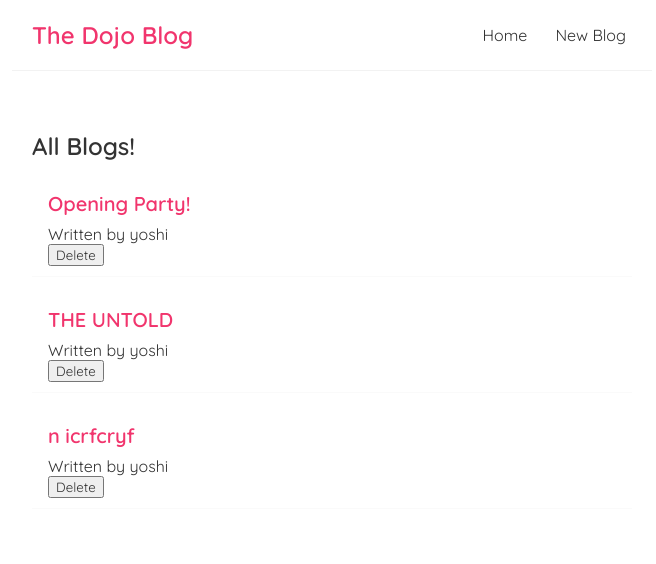
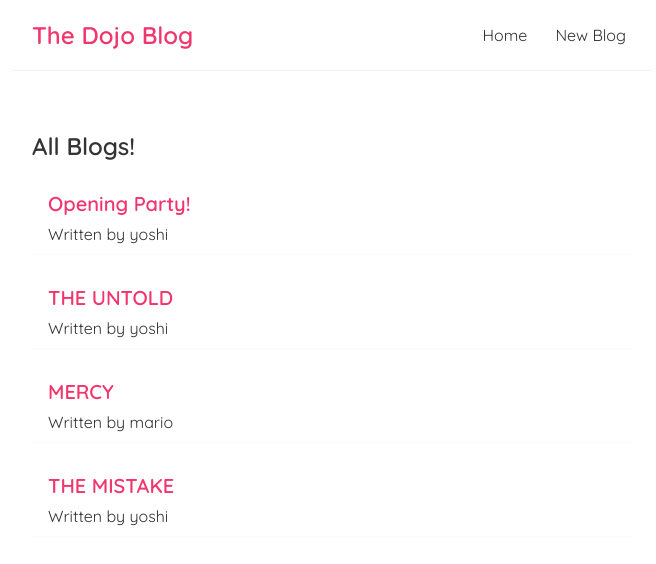
Before and after one commit to MercyAumaGabriella/blog-sample, a React (Create React App) app: page / in a window 1280 px wide. Shown: the top 564 px of the page, without its empty margins (308-964 px from the left). Built offline with nearby package versions, Linux system fonts and the light colour scheme; data requests are answered from the project's data file.

Commit message:
fifth commit - delete addition

```diff
--- a/data/db.json
+++ b/data/db.json
@@ -13,10 +13,16 @@
       "id": 3
     },
     {
-      "title": "n icrfcryf",
-      "body": "jbtftrdftyfv",
+      "title": "MERCY",
+      "body": "We almost there. let's continue with Christ. nlsahdabsiuabsdjlahnuibqwufgqwudbuiasdb,aefhileuebncybvekfblkjwdmownu",
+      "author": "mario",
+      "id": 7
+    },
+    {
+      "title": "THE MISTAKE",
+      "body": "DUIAFWGEIFHLKnfjubsfbweufhajchsei9qnsnckaisfphdwindgfajbcu pafafbauhfefhaoh9a chsfhawugfaiwfmfndbfuegfawbosnlagf8ahfbqehfoqw",
       "author": "yoshi",
-      "id": 6
+      "id": 8
     }
   ]
 }
--- a/src/BlogsDetails.js
+++ b/src/BlogsDetails.js
@@ -1,7 +1,20 @@
 import { useHistory, useParams } from "react-router-dom";
 import useFetch from "./usefetch";
+import PopUpDelete from "./popUp";
+import { useState } from "react";
 
 const BlogsDetails = () => {
+    // Show the popUp button
+    const [popUp, showPopUp] = useState(false);
+
+    const popUpFunction = () => {
+        if(popUp === false){
+            showPopUp(true);
+        } else {
+            showPopUp(false);
+        }
+
+    }
 
     // allows us to grab parameters from the urls
     const { id } = useParams();
@@ -26,6 +39,8 @@ const BlogsDetails = () => {
             {/* Loading error if any */}
             { error && <div>{error}</div> }
 
+            { popUp && <PopUpDelete /> }
+
             { blog && (
                 <article>
                     <h2>{ blog.title }</h2>
@@ -33,7 +48,7 @@ const BlogsDetails = () => {
 
                     <div>{ blog.body }</div>
 
-                    <button onClick={handleDelete}> delete </button>
+                    <button onClick={popUpFunction}> delete </button>
                 </article>
             ) }
         </div>
--- a/src/blogList.js
+++ b/src/blogList.js
@@ -13,7 +13,6 @@ const BlogList = ({ blogs, title }) => {
           <Link to = {`/blogs/${blog.id}`}>
             <h2>{blog.title}</h2>
             <p>Written by {blog.author}</p>
-            <button>Delete</button>
           </Link>
 
         </div>
--- a/src/index.css
+++ b/src/index.css
@@ -72,7 +72,7 @@
   margin: 20px 0;
 }
 
-.blog-details button {
+.blog-details button, .popUpDelete button{
   background: #f1356d;
   color: #ffff;
   border: 0;
@@ -91,7 +91,7 @@
   text-align: left;
   display: block;
 }
-.create h2 {
+.create h2, .popUpDelete h2 {
   font-size: 20px;
   color: #f1356d;
   margin-bottom: 30px;
@@ -112,3 +112,27 @@
   border-radius: 8px;
   cursor: pointer;
 }
+
+/* popUp Delete */
+.popUpDeleteContainer{
+  position:fixed;
+  z-index: 1;
+  left: 0;
+  top: 0;
+  width: 100%;
+  height: 100%;
+  /* enable scroll if needed */
+  overflow: auto;
+  background-color: rgba(0,0,0,0.4);
+}
+
+.popUpDelete{
+  background-color: #ddd;
+  margin: 15% auto;
+  padding: 20px;
+  border: 1px solid #888;
+}
+
+.popUpDelete button:hover, .popUpDelete button:focus{
+  color: antiquewhite;
+}
--- /dev/null
+++ b/src/popUp.js
@@ -0,0 +1,15 @@
+
+const PopUpDelete = () => {
+    return (
+        <div className="popUpDeleteContainer">
+            <div className="popUpDelete">
+                <h2>WARNING</h2>
+                <p>Are you sure you would like to delete this blog?</p>
+                <button>Yes</button>
+                <button>No</button>
+            </div>
+        </div>
+    );
+}
+
+export default PopUpDelete;
```
